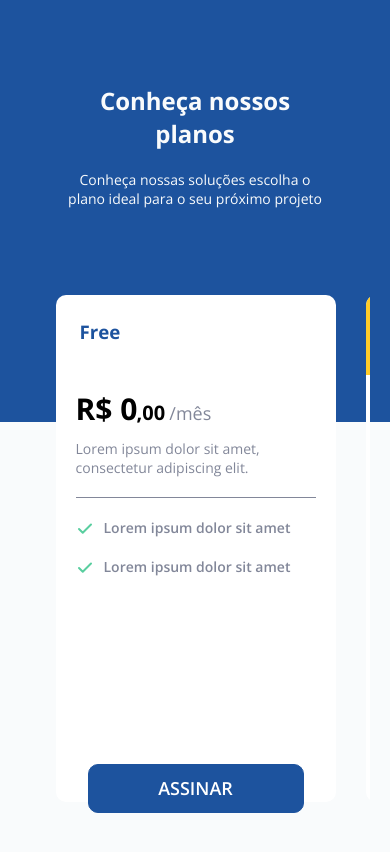
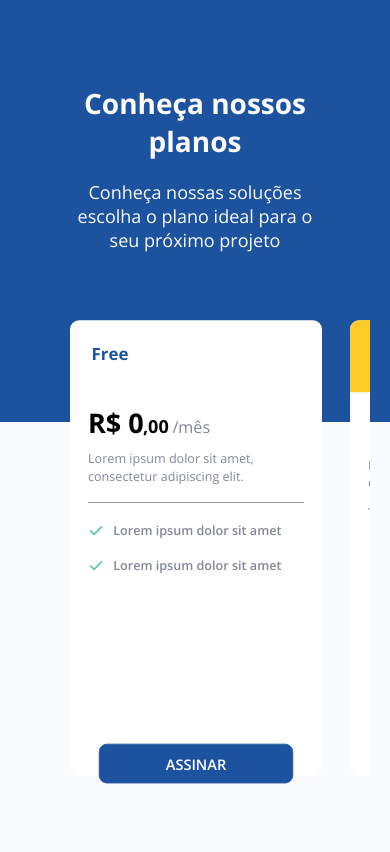
Before and after one commit to LuccasAls/PricingTable, a plain HTML site: page index.html in a window 390 px wide. Drawn offline with nearby package versions, Linux system fonts and the light colour scheme.

Commit message:
Update style.css

```diff
--- a/style.css
+++ b/style.css
@@ -49,7 +49,6 @@ header.header p {
 main {
     display: flex;
     justify-content: center;
-    gap: 30px;
     position: relative;
     top: -15vh;
 
@@ -64,8 +63,15 @@ main section.card {
     max-width:  100%;
     max-height: 60vh;
     margin-bottom: 10rem;
+    transform: scale(0.9);
+    transition: all ease 0.2s;
+}
 
+main section.card:hover {
+    transform: scale(1);
 }
+
+
 div.title-card {
     padding: 24px;
 
@@ -164,21 +170,23 @@ button {
     color: white;
     font-weight: 600;
     font-size: 18px;
-    width: 90%;
+    width: 100%;
     margin-left:auto;
     margin-right: auto;
-    transition: 0.5s ease-in-out;
-
+    transition: all 0.2s ease-in-out;
+    transform: scale(0.9);
     cursor: pointer;
 
 }
 
 button:hover {
-    transform: scale(110%);
-   background-color: #003175;
+   transform: scale(1);
+   background-color: #0044a4;
    color: white;
    letter-spacing: 4px;
 }
+
+
 
 
 @media screen and (max-width: 900px) {
@@ -188,13 +196,14 @@ button:hover {
   }
 
     header.header h1 {
-        font-size: 24px;
+        font-size: 28px;
         margin-top: 0px;
 
     }
     header.header p {
-        font-size: 14px;
-        padding-bottom: 50px;
+        font-size: 18px;
+        padding-bottom: 0px;
+        margin-bottom: 0px;
 
     }
     main section.card {
```
